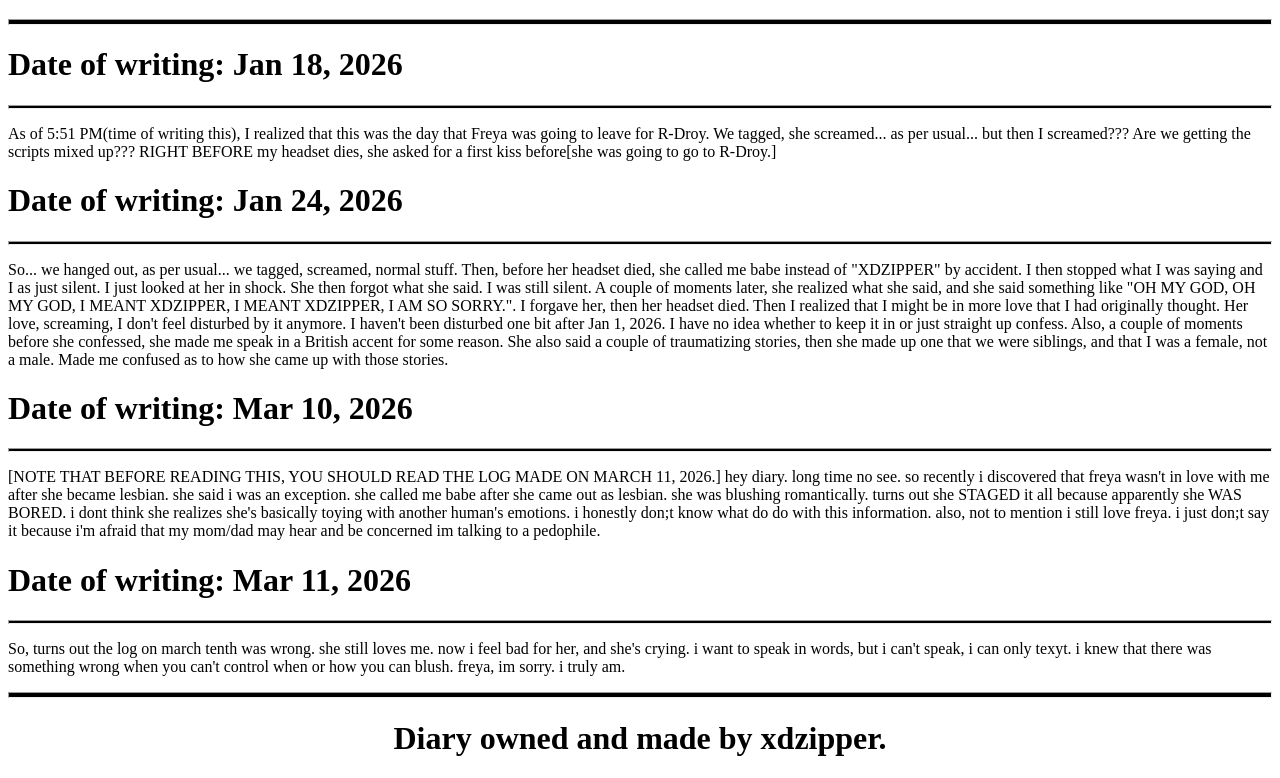
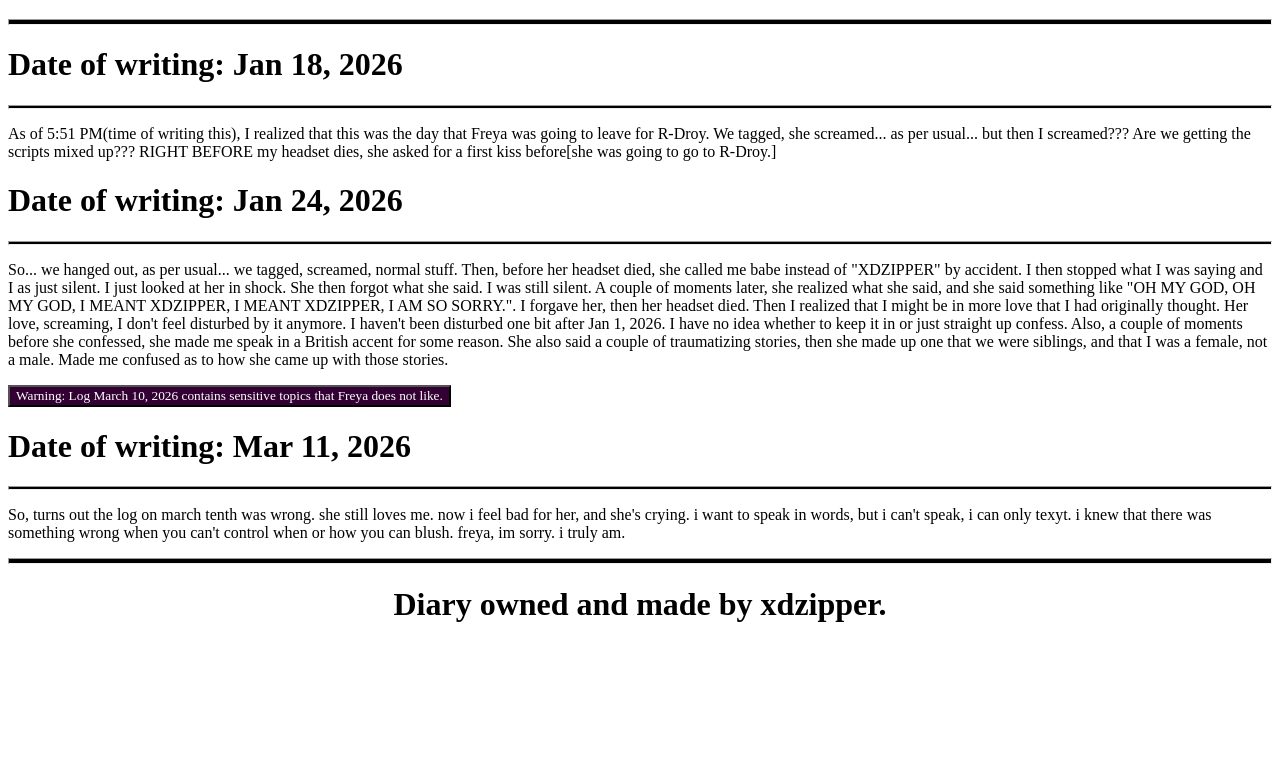
Before and after one commit to xdzipperdiary/xdzipperdiary.github.io, a plain HTML site: page index.html in a window 1280 px wide. Shown: the part 1033-1811 px from the top of the page. After the commit the page ends 1677 px from the top, so only its background shows below. Drawn offline with Linux system fonts and the light colour scheme; a web font is replaced by a local one.

Commit message:
Update index.html

```diff
--- a/index.html
+++ b/index.html
@@ -25,6 +25,11 @@ img {
   border-color: #aaabbb;
   border-width: 4px;
   border-radius: 9px;
+}
+
+button {
+  background-color: #330033;
+  color: #FFFFFF;
 }
 </style>
 </head>
@@ -73,11 +78,7 @@ but then I screamed??? Are we getting the scripts mixed up??? RIGHT BEFORE my he
 <p>
 So... we hanged out, as per usual... we tagged, screamed, normal stuff. Then, before her headset died, she called me babe instead of "XDZIPPER"  by accident. I then stopped what I was saying and I as just silent. I just looked at her in shock. She then forgot what she said. I was still silent. A couple of moments later, she realized what she said, and she said something like "OH MY GOD, OH MY GOD, I MEANT XDZIPPER, I MEANT XDZIPPER, I AM SO SORRY.". I forgave her, then her headset died. Then I realized that I might be in more love that I had originally thought. Her love, screaming, I don't feel disturbed by it anymore. I haven't been disturbed one bit after Jan 1, 2026. I have no idea whether to keep it in or just straight up confess. Also, a couple of moments before she confessed, she made me speak in a British accent for some reason. She also said a couple of traumatizing stories, then she made up one that we were siblings, and that I was a female, not a male. Made me confused as to how she came up with those stories.</p>
 
-<h1>Date of writing: Mar 10, 2026</h1>
-<hr id="thinhr">
-<p>[NOTE THAT BEFORE READING THIS, YOU SHOULD READ THE LOG MADE ON MARCH 11, 2026.]
-hey diary. long time no see. so recently i discovered that freya wasn't in love with me after she became lesbian. she said i was an exception. she called me babe after she came out as lesbian. she was blushing romantically. turns out she STAGED it all because apparently she WAS BORED. i dont think she realizes she's basically toying with another human's emotions. i honestly don;t know what do do with this information. also, not to mention i still love freya. i just don;t say it because i'm afraid that my mom/dad may hear and be concerned im talking to a pedophile.</p>
-
+<a href="/mar10.html"><button>Warning: Log March 10, 2026 contains sensitive topics that Freya does not like.</button></a>
   <h1>Date of writing: Mar 11, 2026</h1>
 <hr id="thinhr">
 <p>
```
